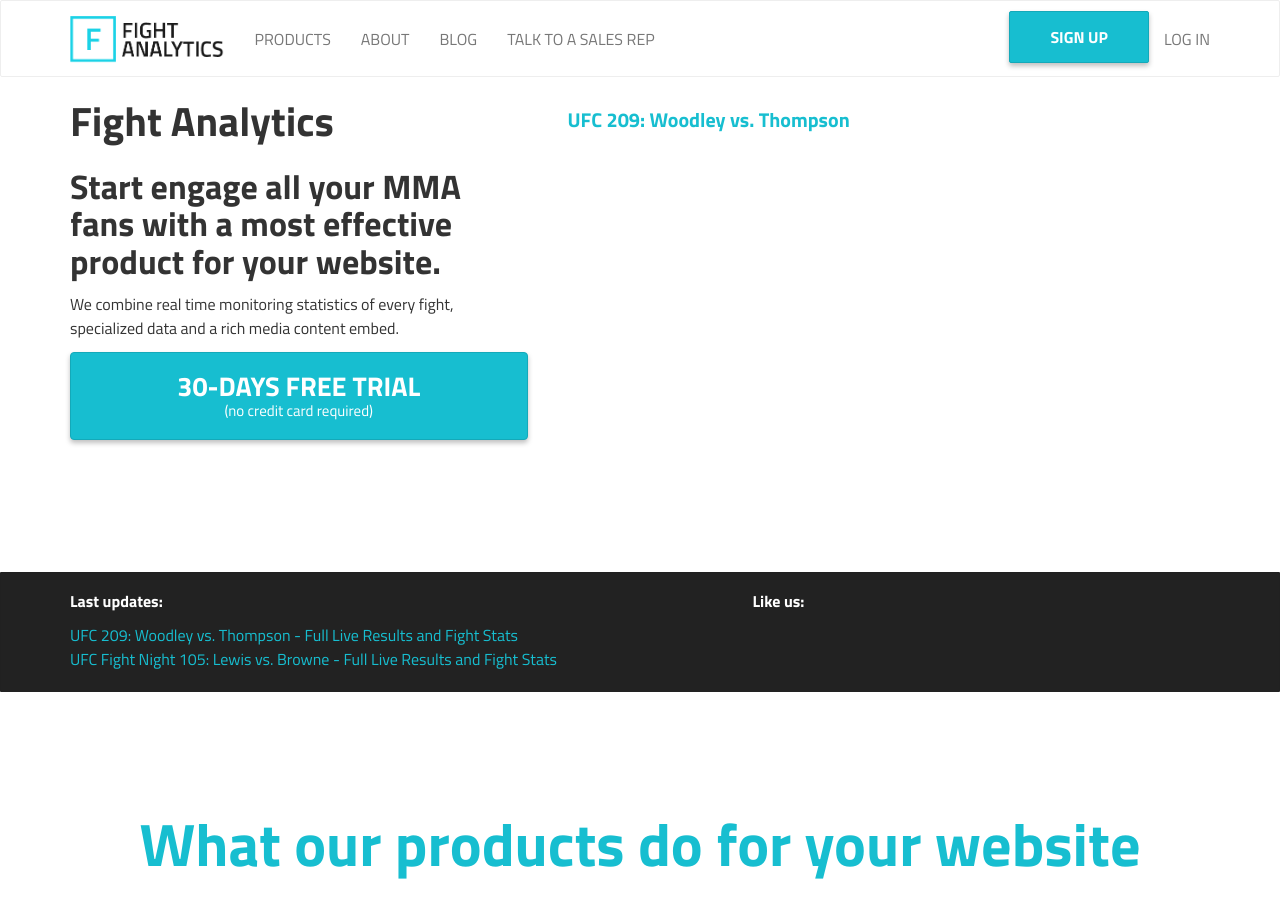
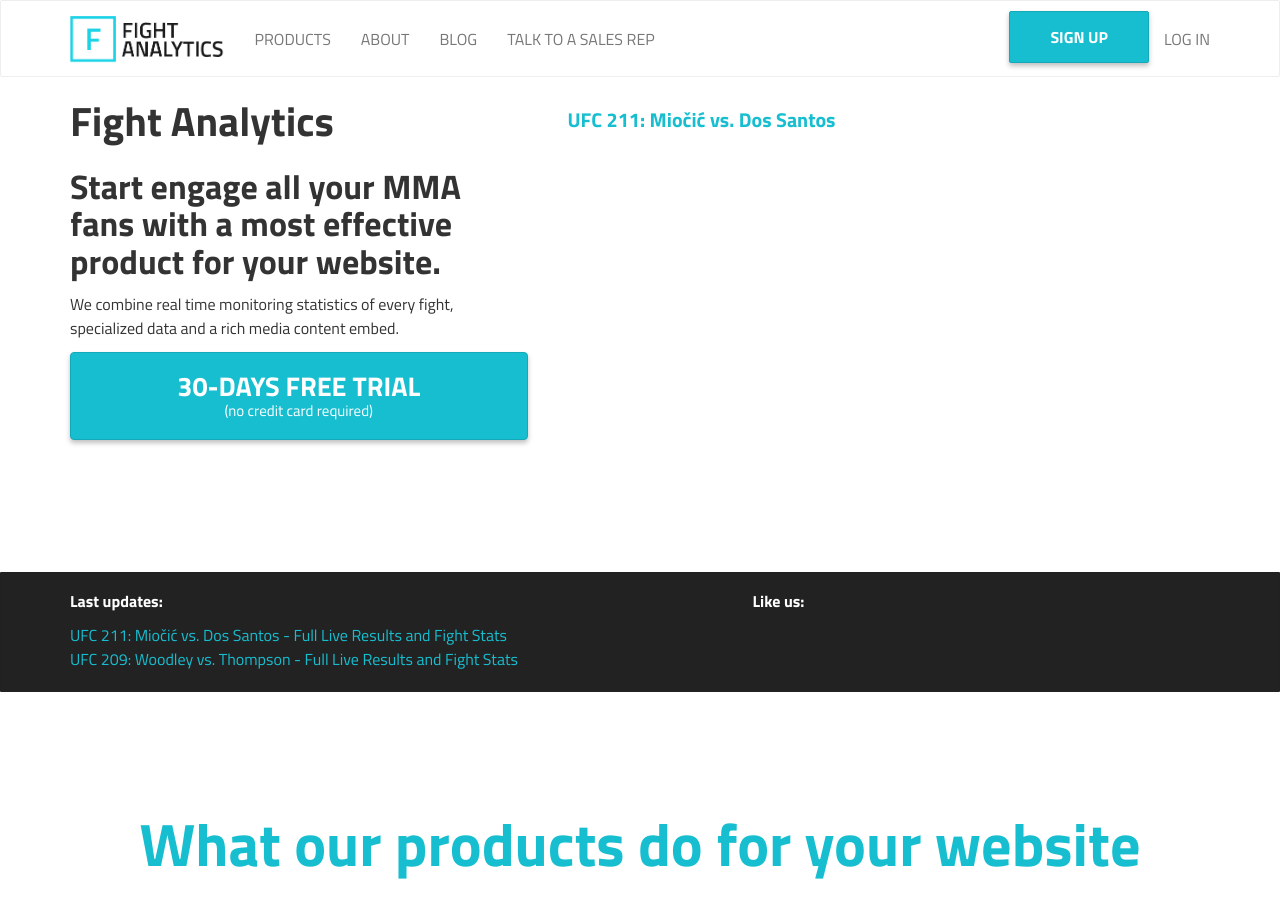
Before and after one commit to fightanalytics/site-fight-analytics, a Jekyll site: the page built from index.html, in a window 1280 px wide and 900 px high. Built offline with Jekyll 4.4.1, drawn with Linux system fonts in a browser that asks for light colours.

Commit message:
Updates home and live results for UFC 211

```diff
--- a/_layouts/post.html
+++ b/_layouts/post.html
@@ -22,9 +22,11 @@
             <div class="post col-md-8 col-md-offset-2">
                 <br><br>
                 {% if page.category == "stats-center" %}
+                  {% if !page.imgpost.blank? %}
                     <div class="post-thumb">
                         <img src="{{ page.imgpost }}" alt="{{ page.title }}">
                     </div>
+                  {% endif %}
                     <br><br>
                     <h5>Like us:</h5>
                     <div id="fb-root"></div>
--- a/index.html
+++ b/index.html
@@ -14,9 +14,9 @@
         </div>
         <div class="col-md-7 col-sm-6">
           <h4 style="margin-top: 34px; margin-left: 10px; margin-bottom: 0px;">
-            <a href="/stats-center/UFC-209-Woodley-vs-Thompson-results-and-statistics/">UFC 209: Woodley vs. Thompson</a>
+            <a href="/stats-center/UFC-211-Miocic-vs-dos-Santos-results-and-statistics/">UFC 211: Miočić vs. Dos Santos</a>
           </h4>
-          <iframe src="https://live.fightanalytics.cc/fights/58b083b84022e6171503d0c3/1-fight-analytics" width="100%" height="435" frameborder="0"></iframe>
+          <iframe src="https://live.fightanalytics.cc/fights/591104772088de750ef99461/1-fight-analytics" width="100%" height="435" frameborder="0"></iframe>
         </div>
       </div>
     </div>
```
Also changed, not shown: _posts/2017-03-04-UFC-211-Miocic-vs-dos-Santos-results-and-statistics.markdown (added, +18 -0 lines).
